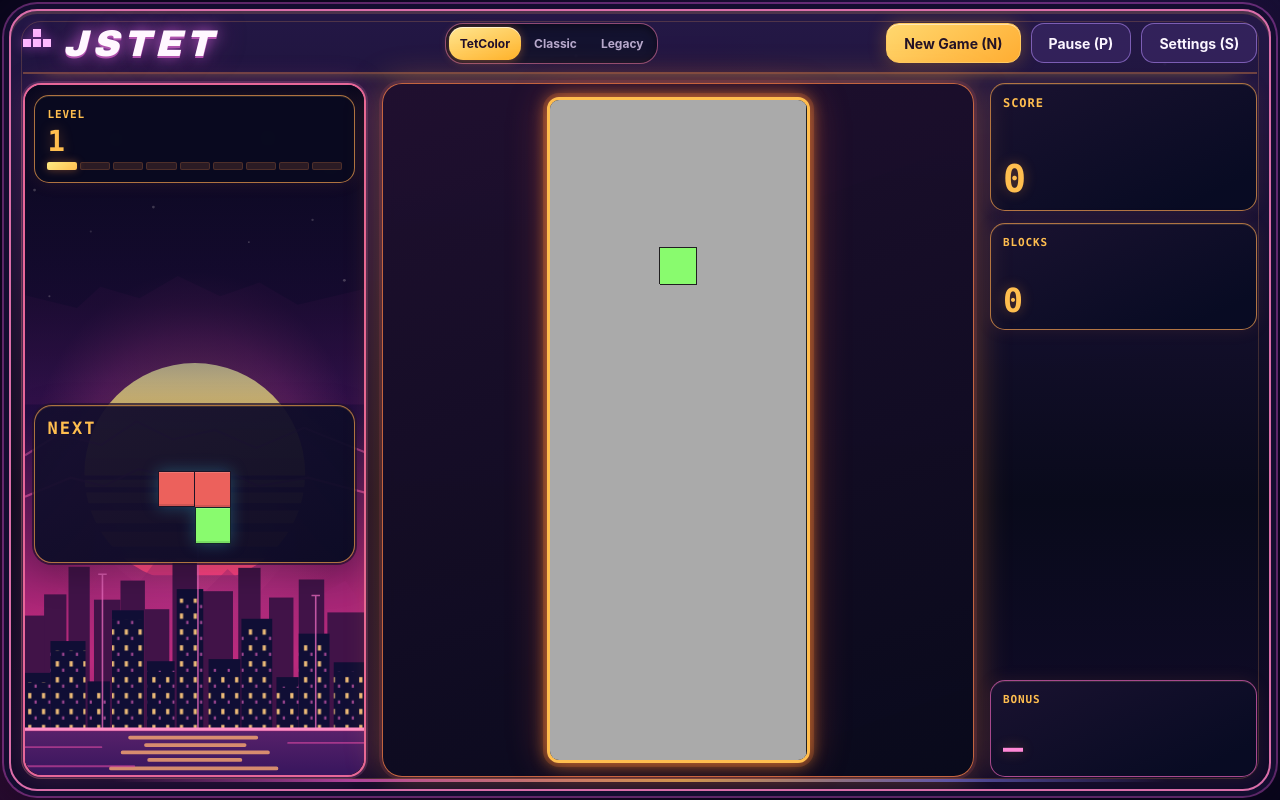
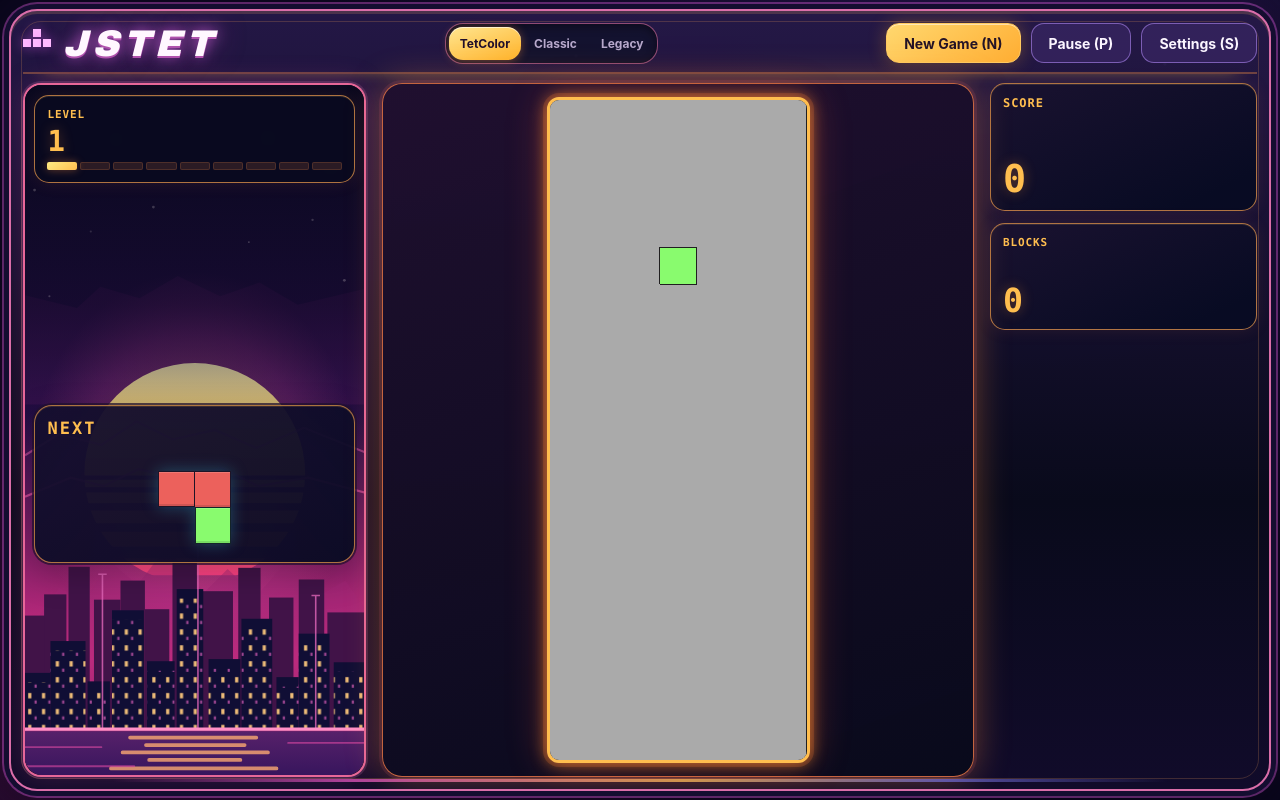
Before and after one commit to andykras/jstet, a Vue app: page / in a window 1280 px wide. Built offline with nearby package versions, Linux system fonts and the light colour scheme.

Commit message:
refactor(hud): remove redundant bonus card after in-board reward feedback

```diff
--- a/src/components/GameHud.vue
+++ b/src/components/GameHud.vue
@@ -23,13 +23,6 @@
       <span class="hud-stat__label">{{ progressLabel }}</span>
       <output class="hud-stat__number">{{ blocks }}</output>
     </div>
-    <div v-if="section !== 'left' && mode === 'tetcolor'"
-         :key="bonus"
-         class="hud-stat hud-stat--bonus">
-      <span class="hud-stat__label">Bonus</span>
-      <output class="hud-stat__number"
-              aria-live="polite">{{ bonus > 0 ? '+' + bonus : '—' }}</output>
-    </div>
   </section>
 </template>
 
@@ -46,8 +39,7 @@ export default {
     ...mapState({
       score: state => state.score,
       level: state => state.level,
-      blocks: state => state.lines,
-      bonus: state => state.bonus
+      blocks: state => state.lines
     }),
     progressLabel() {
       return this.mode === 'classic' ? 'Lines' : 'Blocks'
```
